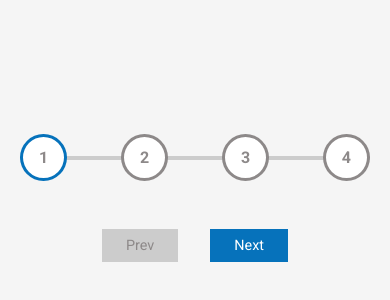
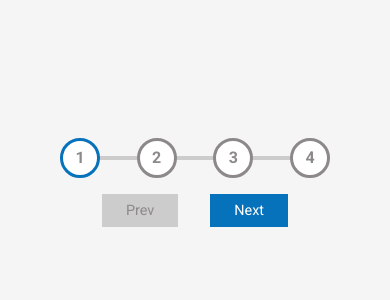
Before and after one commit to abdelbassetsf/Progress-Steps, a plain HTML site: page index.html in a window 390 px wide. Shown: the part 232-532 px from the top of the page. Drawn offline with Linux system fonts and the light colour scheme.

Commit message:
fix the responsiveness

```diff
--- a/styles.css
+++ b/styles.css
@@ -57,7 +57,8 @@ body {
 .circle {
   border: 3px solid #8d8989;
   border-radius: 50%;
-  padding: 0.7rem 1rem;
+  width: 60px;
+  height: 60px;
   color: #8d8989;
   background: #fff;
   font-weight: bold;
@@ -105,9 +106,14 @@ body {
   color: #8d8989;
 }
 
-/* @media (max-width: 450px) {
-  .container {
-    width: 350px;
+@media (max-width: 450px) {
+  .progress-container {
+    width: 270px;
     margin: auto;
   }
-} */
+
+  .circle {
+    width: 40px;
+    height: 40px;
+  }
+}
```
